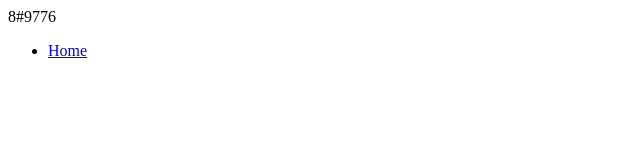
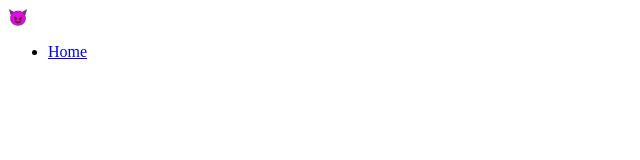
Before and after one commit to yoshwant/menuDeNavega-ao2e, a plain HTML site: page index.html in a window 1280 px wide. Shown: the full height of the page, 0-640 px from the left. Drawn offline with Linux system fonts and the light colour scheme.

Commit message:
Criação de html

```diff
--- a/index.html
+++ b/index.html
@@ -9,7 +9,7 @@
    <header>
     <div>
         <nav>
-            <div>8#9776</div>
+            <div>&#128520;</div>
             <ul>
                 <li><a href="#">Home</a></li>
             </ul>
```
